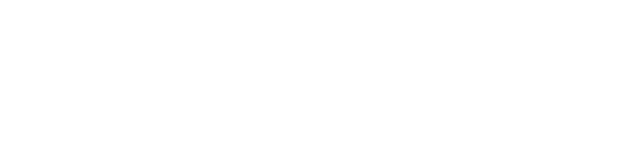
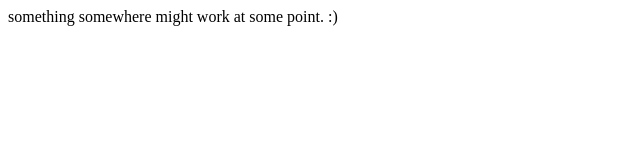
Before and after one commit to connortnorth/projects, a plain HTML site: page WebstormProjects/Map_Test_Site/index.html in a window 1280 px wide. Shown: the whole page, without its empty margins (0-640 px from the left). Drawn offline with Linux system fonts and the light colour scheme.

Commit message:
I don't know what I've done

```diff
--- a/WebstormProjects/Map_Test_Site/index.html
+++ b/WebstormProjects/Map_Test_Site/index.html
@@ -8,6 +8,6 @@
     <title>South America Map Test</title>
 </head>
 <body>
-
+    something somewhere might work at some point. :)
 </body>
 </html>
```
Also changed, not shown: WebstormProjects/Map_Test_Site/README.md.
